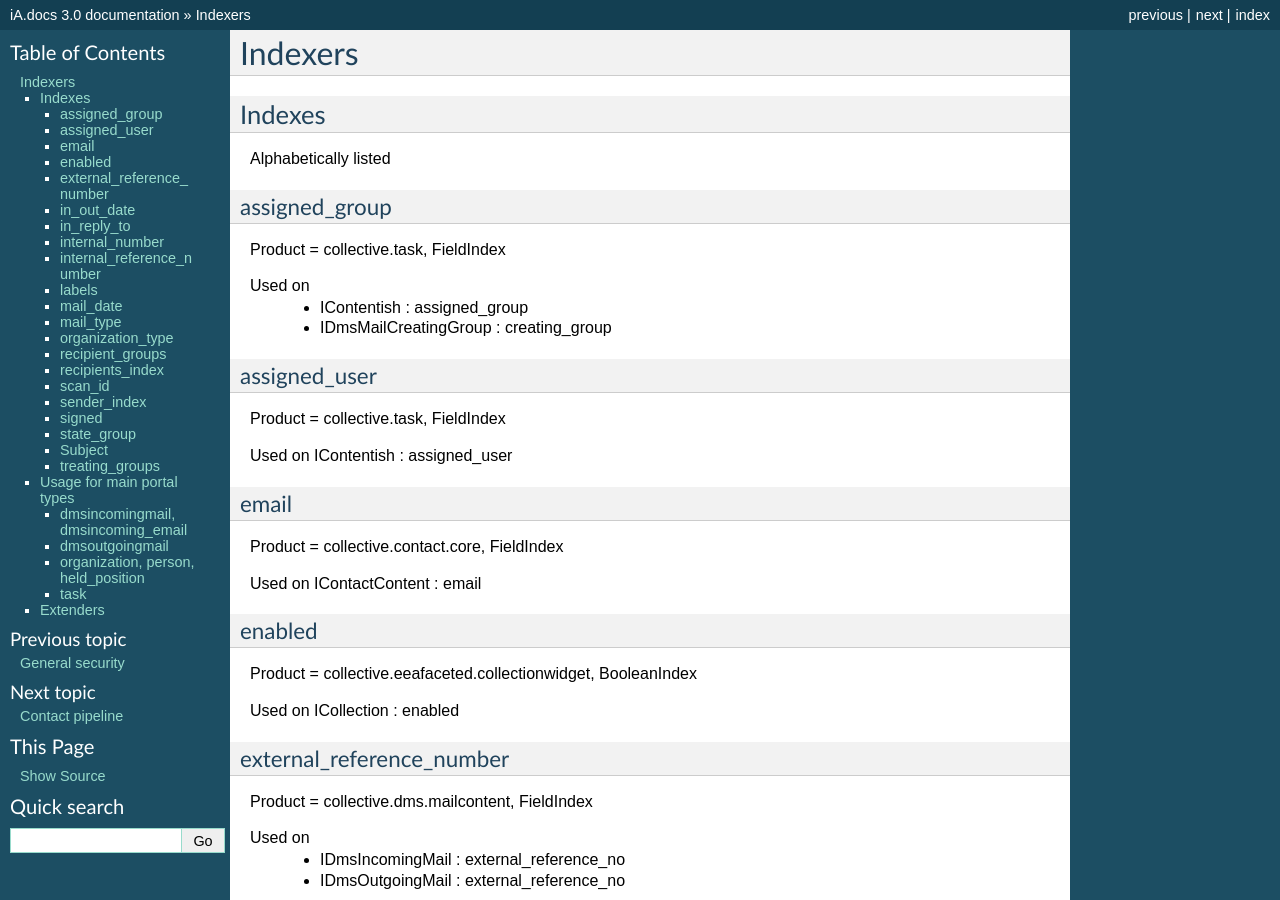
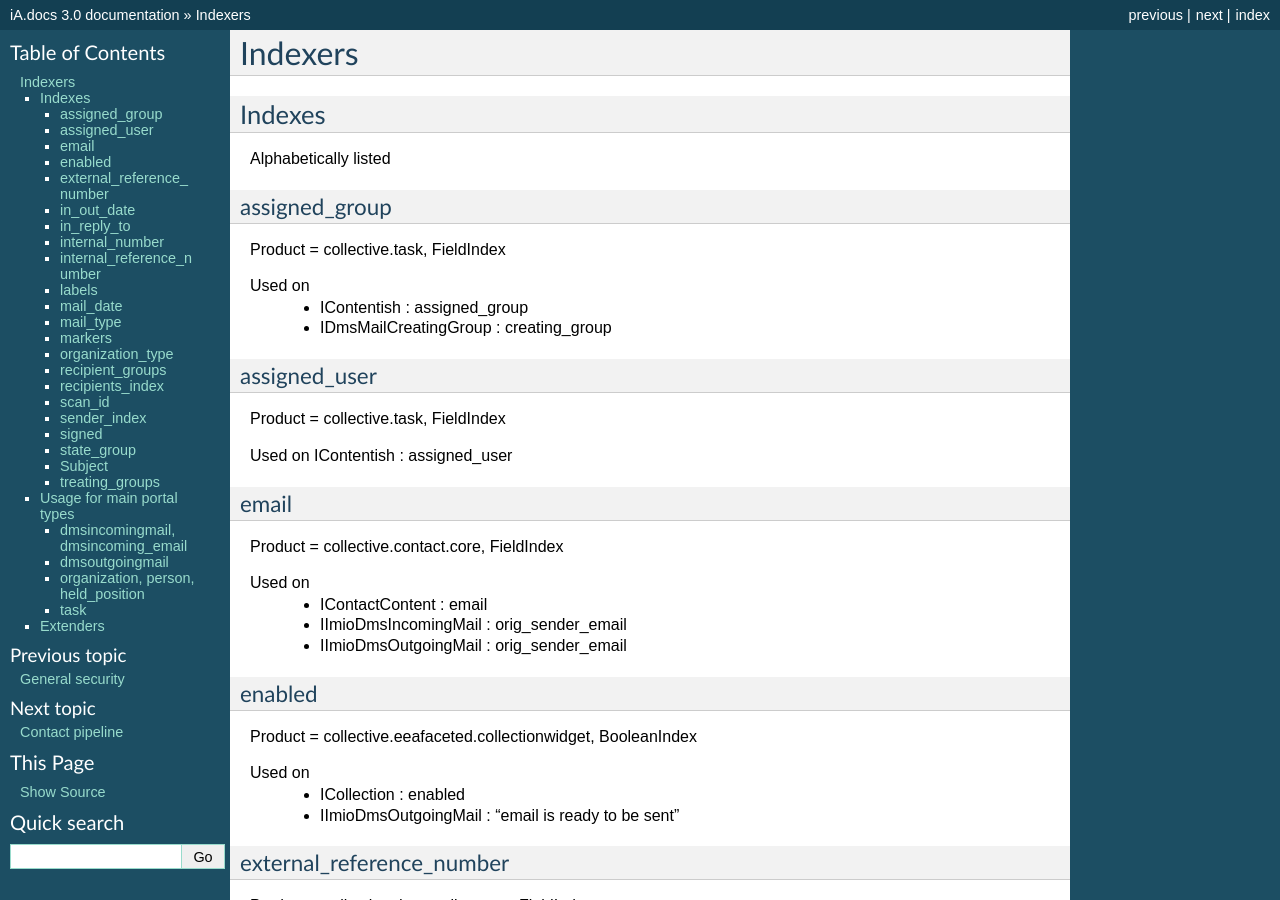
Before and after one commit to IMIO/server.dmsmail, a Sphinx documentation site: the page built from docs/source/indexes.rst, in a window 1280 px wide and 900 px high. Built offline with Sphinx 7.4.7, drawn with Linux system fonts in a browser that asks for light colours; some of the changed text lies outside the part shown.

Commit message:
Updated indexers doc

```diff
--- a/docs/source/indexes.rst
+++ b/docs/source/indexes.rst
@@ -26,13 +26,18 @@ email
 -----
 Product = collective.contact.core, FieldIndex
 
-Used on IContactContent : email
+Used on
+    * IContactContent : email
+    * IImioDmsIncomingMail : orig_sender_email
+    * IImioDmsOutgoingMail : orig_sender_email
 
 enabled
 -------
 Product = collective.eeafaceted.collectionwidget, BooleanIndex
 
-Used on ICollection : enabled
+Used on
+    * ICollection : enabled
+    * IImioDmsOutgoingMail : "email is ready to be sent"
 
 external_reference_number
 -------------------------
@@ -98,6 +103,12 @@ Used on
     * IDmsPerson : userid
     * IHeldPosition : parent userid
     * ITaskContent : enquirer
+
+markers
+-------
+Product = imio.dms.mail, KeywordIndex
+
+Used on IImioDmsIncomingMail : "lastDmsFileIsOdt"
 
 organization_type
 -----------------
@@ -181,12 +192,14 @@ dmsincomingmail, dmsincoming_email
 ----------------------------------
 * assigned_group = creating_group
 * assigned_user
+* email = orig_sender_email
 * external_reference_number = external_reference_no
 * in_out_date = reception_date
 * internal_reference_number = internal_reference_no
 * labels
 * mail_date = original_mail_date
 * mail_type
+* markers = "lastDmsFileIsOdt"
 * organization_type = reception_date (in sec)
 * recipient_groups
 * sender
@@ -197,6 +210,8 @@ dmsoutgoingmail
 ---------------
 * assigned_group = creating_group
 * assigned_user
+* email = orig_sender_email
+* enabled = "email is ready to be sent"
 * external_reference_number = external_reference_no
 * in_out_date = outgoing_date
 * internal_reference_number = internal_reference_no
```
